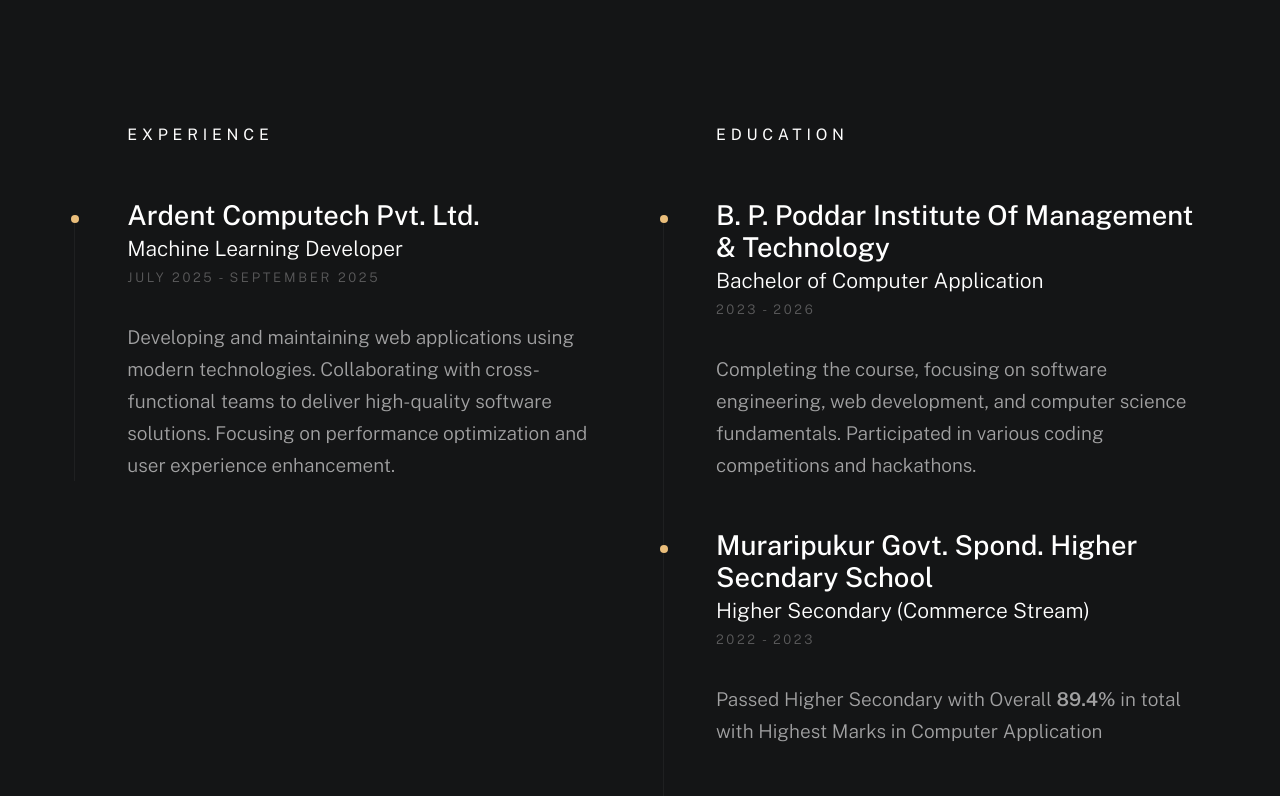
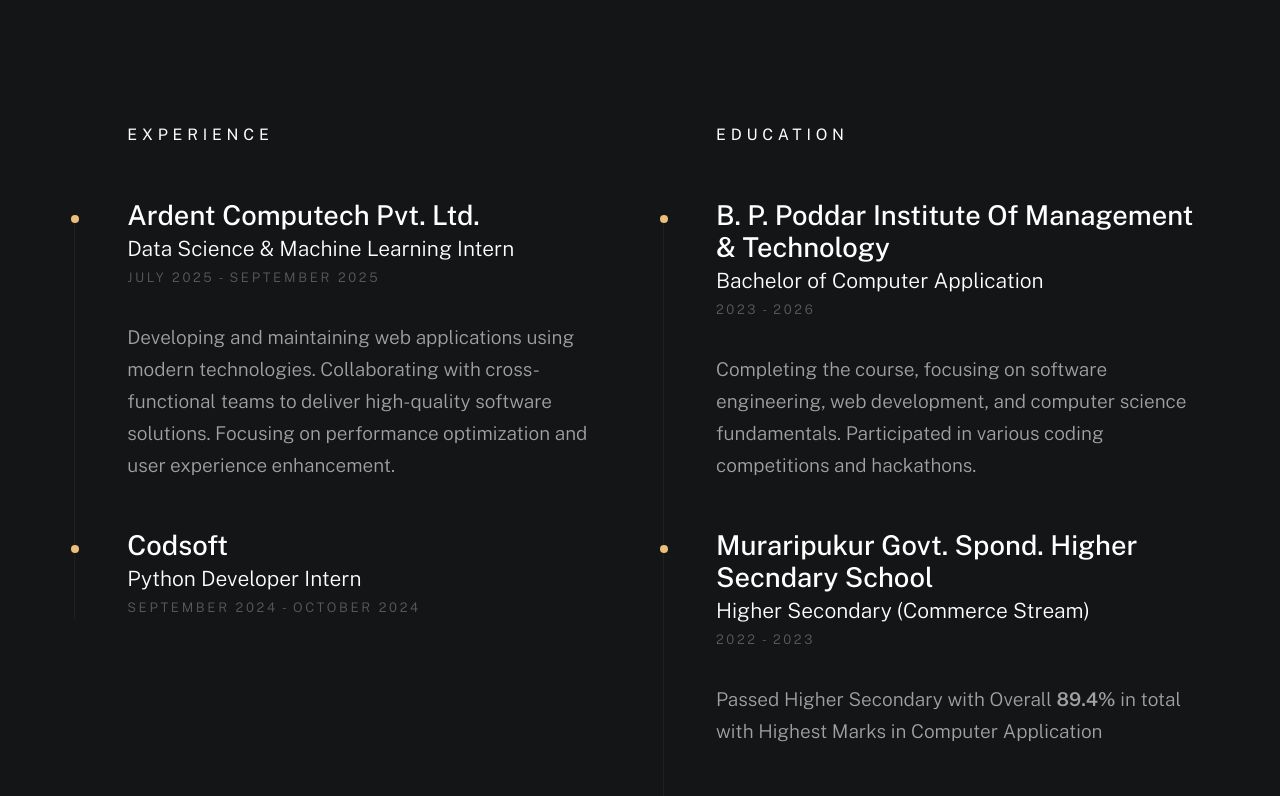
Before and after one commit to basak2005/portfolio_vercel, a Django app: template portfolio/templates/index1.html in a window 1280 px wide. Shown: the part 2017-2813 px from the top of the page. Run offline with Django 5.2, Linux system fonts and the light colour scheme; the template is opened without the code that fills it, so the values that code supplies are empty; some web fonts are replaced.

Commit message:
minor template change

```diff
--- a/portfolio/templates/index1.html
+++ b/portfolio/templates/index1.html
@@ -196,11 +196,20 @@
                                 <div class="timeline__bullet"></div>
                                 <div class="timeline__header">
                                     <h4 class="timeline__title">Ardent Computech Pvt. Ltd.</h3>
-                                    <h5 class="timeline__meta">Machine Learning Developer</h5>
+                                    <h5 class="timeline__meta">Data Science & Machine Learning Intern</h5>
                                     <p class="timeline__timeframe">July 2025 - September 2025</p>
                                 </div>
                                 <div class="timeline__desc">
                                     <p>Developing and maintaining web applications using modern technologies. Collaborating with cross-functional teams to deliver high-quality software solutions. Focusing on performance optimization and user experience enhancement.</p>
+                                </div>
+                            </div>
+
+                            <div class="timeline__block">
+                                <div class="timeline__bullet"></div>
+                                <div class="timeline__header">
+                                    <h4 class="timeline__title">Codsoft</h3>
+                                    <h5 class="timeline__meta">Python Developer Intern</h5>
+                                    <p class="timeline__timeframe">September 2024 - October 2024</p>
                                 </div>
                             </div>
 
@@ -626,7 +635,7 @@
                     <div class="column lg-3 md-5 tab-6 stack-on-550 contact-block">
                         <h3 class="text-pretitle">Reach me at</h3>
                         <p class="contact-links">
-                            <a href="mailto:souranilbasak@gmail.com" class="mailtoui">souranilbasak@gmail.com</a> <br>
+                            <a href="mailto:official.souranilbasak@gmail.com" class="mailtoui">official.souranilbasak@gmail.com</a> <br>
                             <a href="tel:+917980690813">+917980690813</a>
                         </p>
                     </div>
@@ -638,7 +647,7 @@
                         </ul>
                     </div>
                     <div class="column lg-4 md-12 contact-block">
-                        <a href="mailto:souranilbasak@gmail.com" class="mailtoui btn btn--medium u-fullwidth contact-btn">Send Message</a>
+                        <a href="mailto:official.souranilbasak@gmail.com" class="mailtoui btn btn--medium u-fullwidth contact-btn">Send Message</a>
                     </div>
                 </div> <!-- end contact-bottom -->
 
```
